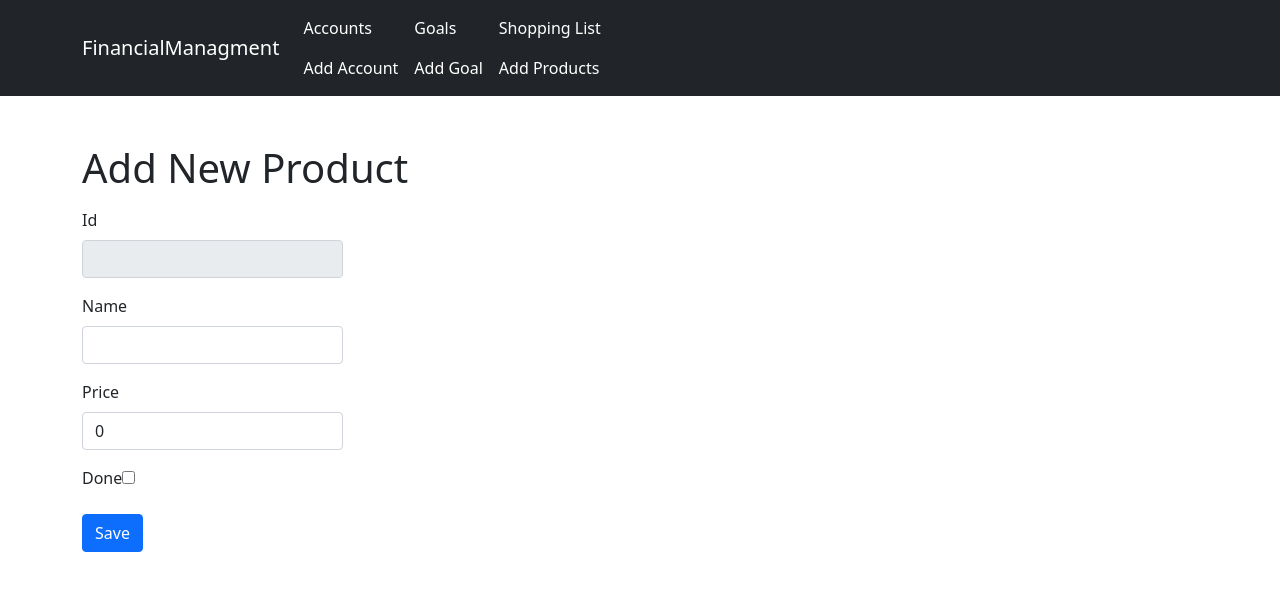
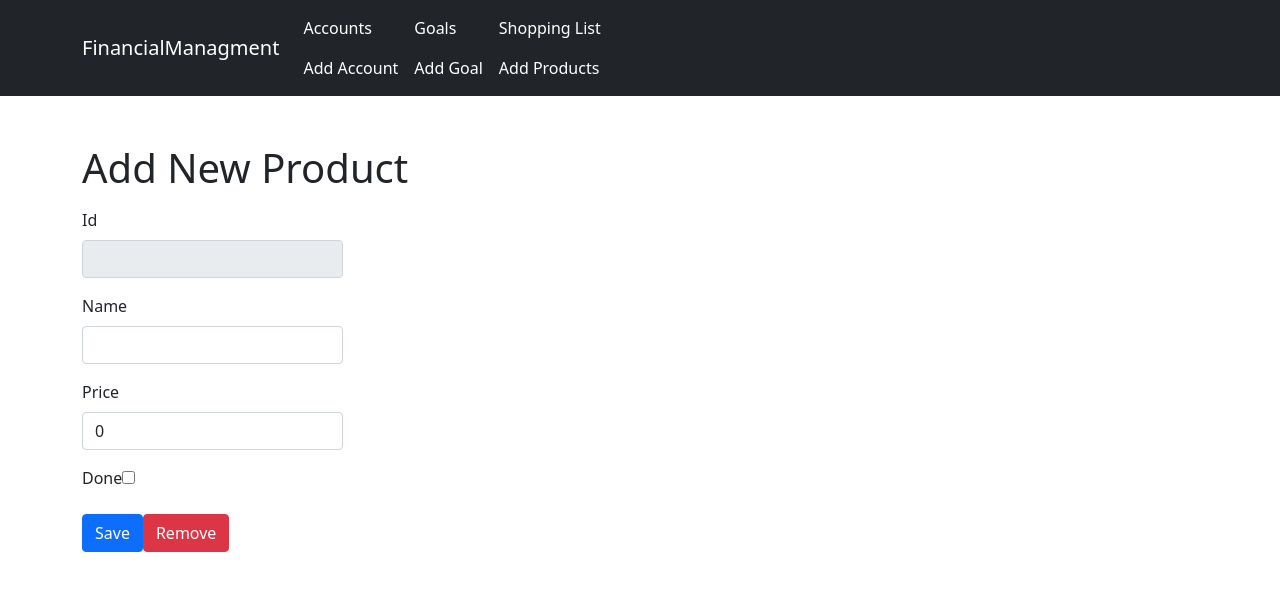
Before and after one commit to GrzegorzSitkowski/FinancialMangmentAngular, an Angular app: page /products/edit/1 in a window 1280 px wide. Shown: the top 590 px of the page. Built offline with nearby package versions, Linux system fonts and the light colour scheme; no server answers.

Commit message:
Added button DELETE to component.html

```diff
--- a/src/app/components/products/edit-product/edit-product.component.html
+++ b/src/app/components/products/edit-product/edit-product.component.html
@@ -21,6 +21,7 @@
                     <input type="checkbox" class="checkbox" id="done" name="done" [(ngModel)]="productDetail.done">
                 </div>
                 <button type="submit" class="btn btn-primary">Save</button>
+                <button type="button" class="btn btn-danger mr-10" (click)="deleteProduct(productDetail.id)">Remove</button>
               </form>
         </div>
     </div>
```
